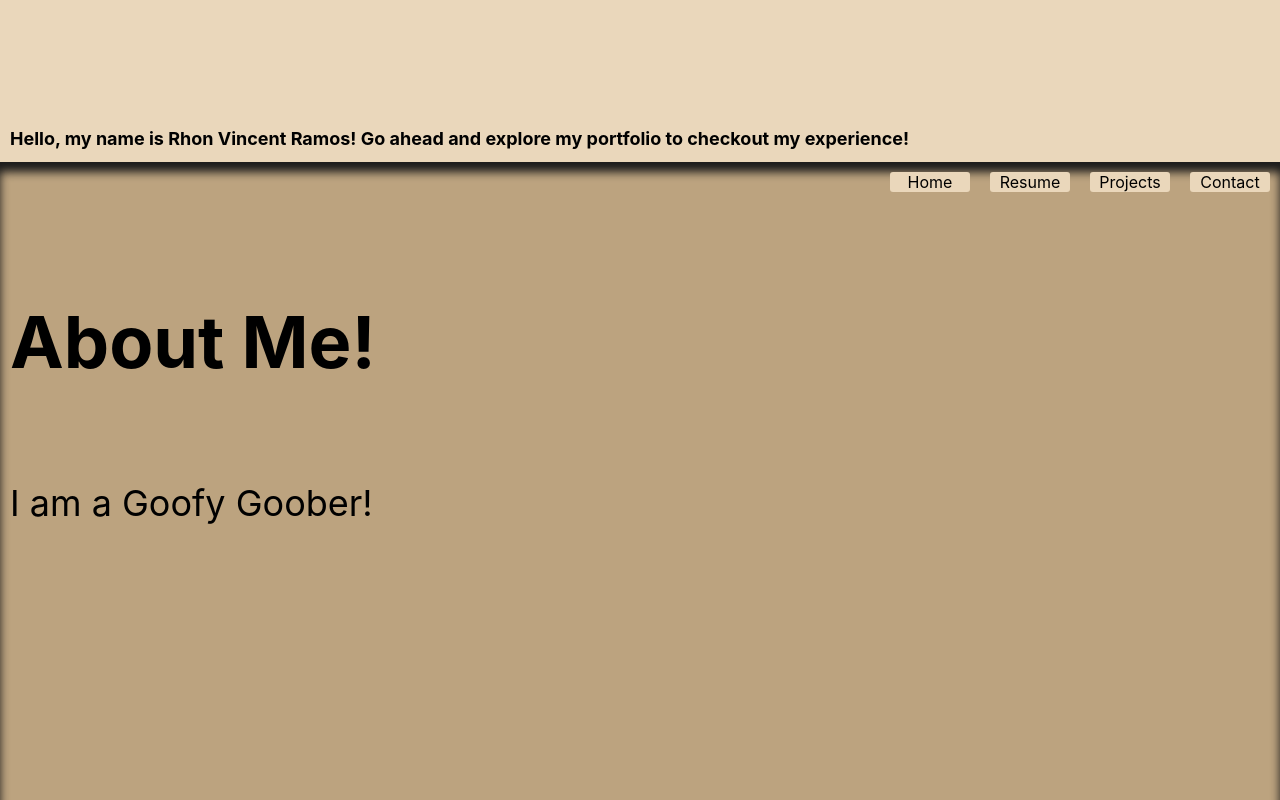
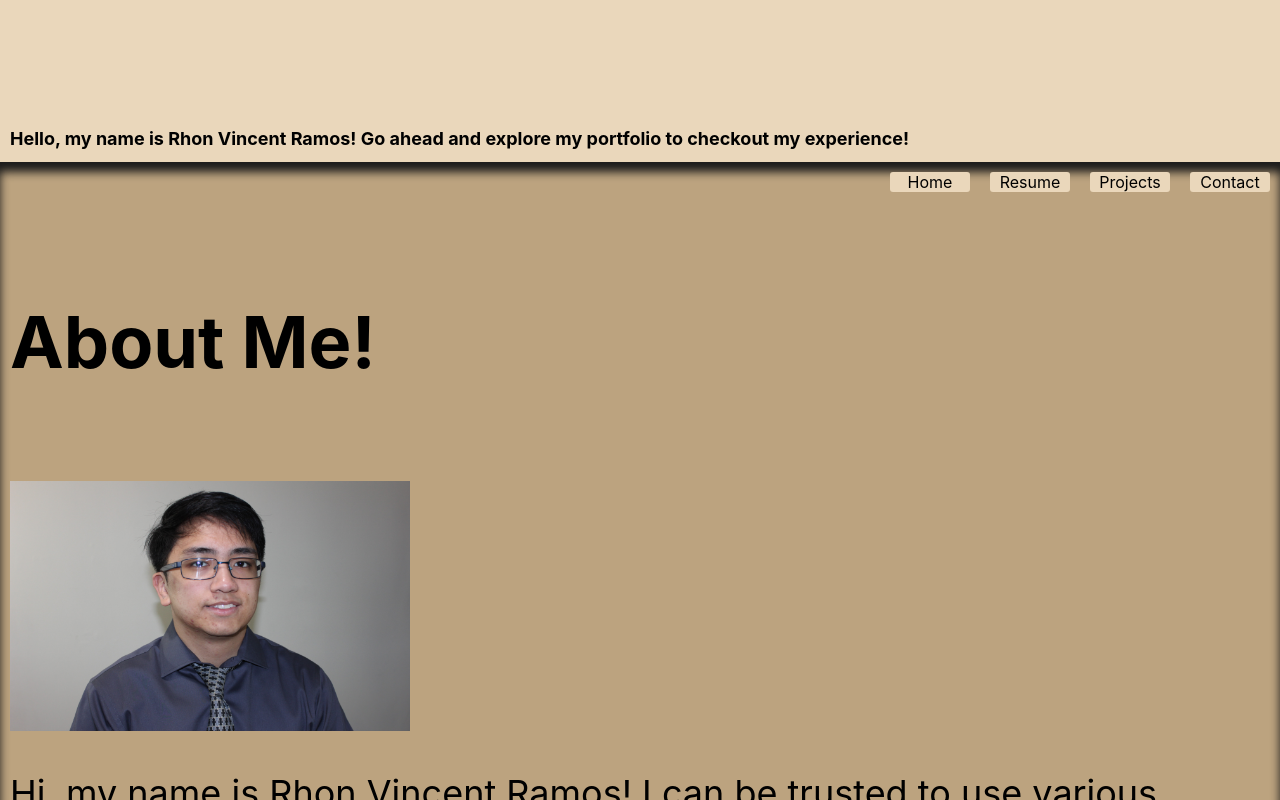
Before and after one commit to rhonvyramos/portfolio-with-react, a React (Create React App) app: page / in a window 1280 px wide. Shown: the top 800 px of the page. Built offline with nearby package versions, Linux system fonts and the light colour scheme.

Commit message:
added profile image to homepage

```diff
--- a/src/components/homepage.js
+++ b/src/components/homepage.js
@@ -1,5 +1,6 @@
 import React from "react";
 import "../styles/homepage.css"
+import picture from "../images/Ramos_RhonVincent.JPG"
 
 export default function HomePage({selectedPage, setPage}) {
     console.log("Selected page is: " + selectedPage);
@@ -7,8 +8,9 @@ export default function HomePage({selectedPage, setPage}) {
         <section id="homepage_body">
             <div className="text_margin">
                 <h1 id="homepage_h1" className="text_header">About Me!</h1>
+                <img src={picture}/>
                 <p className="text_paragraph">
-                    I am a Goofy Goober!
+                    Hi, my name is Rhon Vincent Ramos! I can be trusted to use various computer equipment and is specialized in full-stack programming!
                 </p>
             </div>
         </section>
--- a/src/styles/homepage.css
+++ b/src/styles/homepage.css
@@ -9,3 +9,8 @@
 .text_paragraph {
     font-size: 36px;
 }
+
+img {
+    height: 250px;
+    width: 400px;
+}
```
Also changed, not shown: src/images/Ramos_RhonVincent.JPG (added), 1 other file (tests, documents, lock files or other folders).
